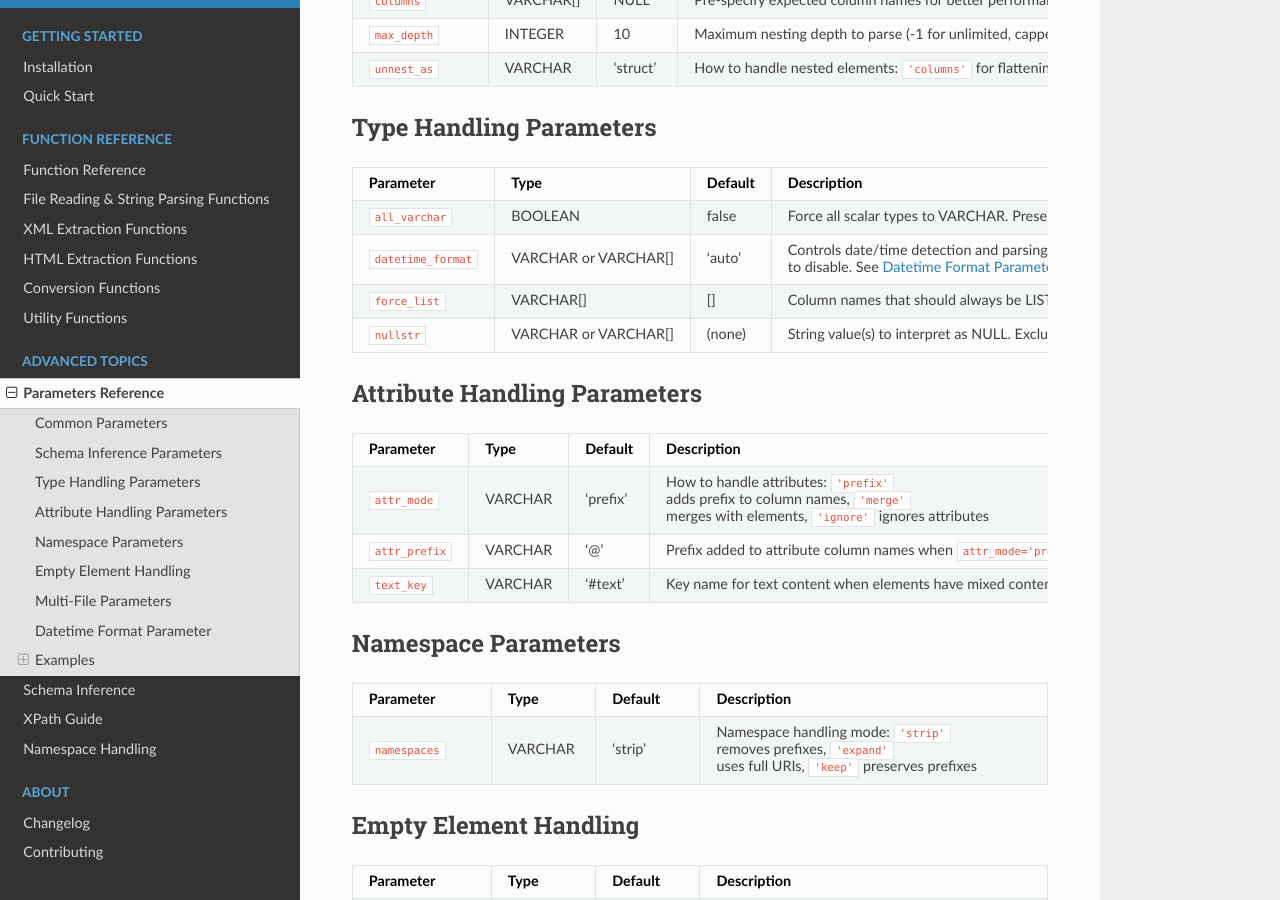
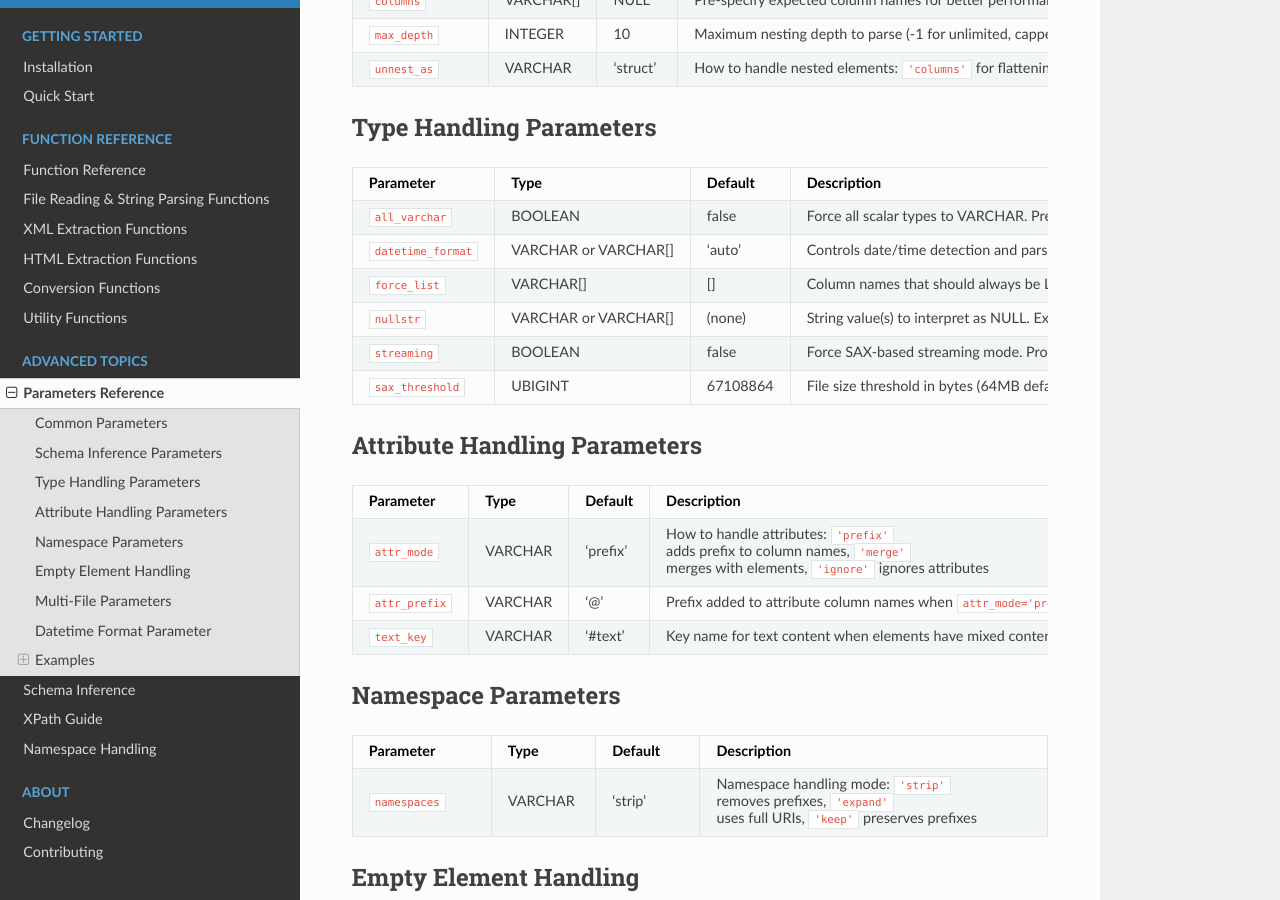
Before and after one commit to teaguesterling/duckdb_webbed, a Sphinx documentation site: the page built from docs/parameters.rst, in a window 1280 px wide and 900 px high, scrolled down 720 px. Built offline with Sphinx 7.4.7 and the Read the Docs theme 3.1.0, drawn with Linux system fonts in a browser that asks for light colours.

Commit message:
docs(#68): document streaming and sax_threshold parameters
Co-Authored-By: Claude Opus 4.6 (1M context) <noreply@anthropic.com>

```diff
--- a/docs/parameters.rst
+++ b/docs/parameters.rst
@@ -92,6 +92,14 @@ Type Handling Parameters
      - VARCHAR or VARCHAR[]
      - (none)
      - String value(s) to interpret as NULL. Excluded from type inference and converted to NULL during extraction. Case-sensitive.
+   * - ``streaming``
+     - BOOLEAN
+     - false
+     - Force SAX-based streaming mode. Processes XML as a stream of events without building a DOM tree, reducing peak memory to proportional to a single record. Only supports simple tag names for ``record_element``. Not available for HTML.
+   * - ``sax_threshold``
+     - UBIGINT
+     - 67108864
+     - File size threshold in bytes (64MB default) for automatically switching to SAX mode. Files larger than this use SAX unless ``streaming:=false`` is set.
 
 Attribute Handling Parameters
 -----------------------------
```
Also changed, not shown: README.md (+2 -0 lines), docs/changelog.rst (+11 -1 lines).
